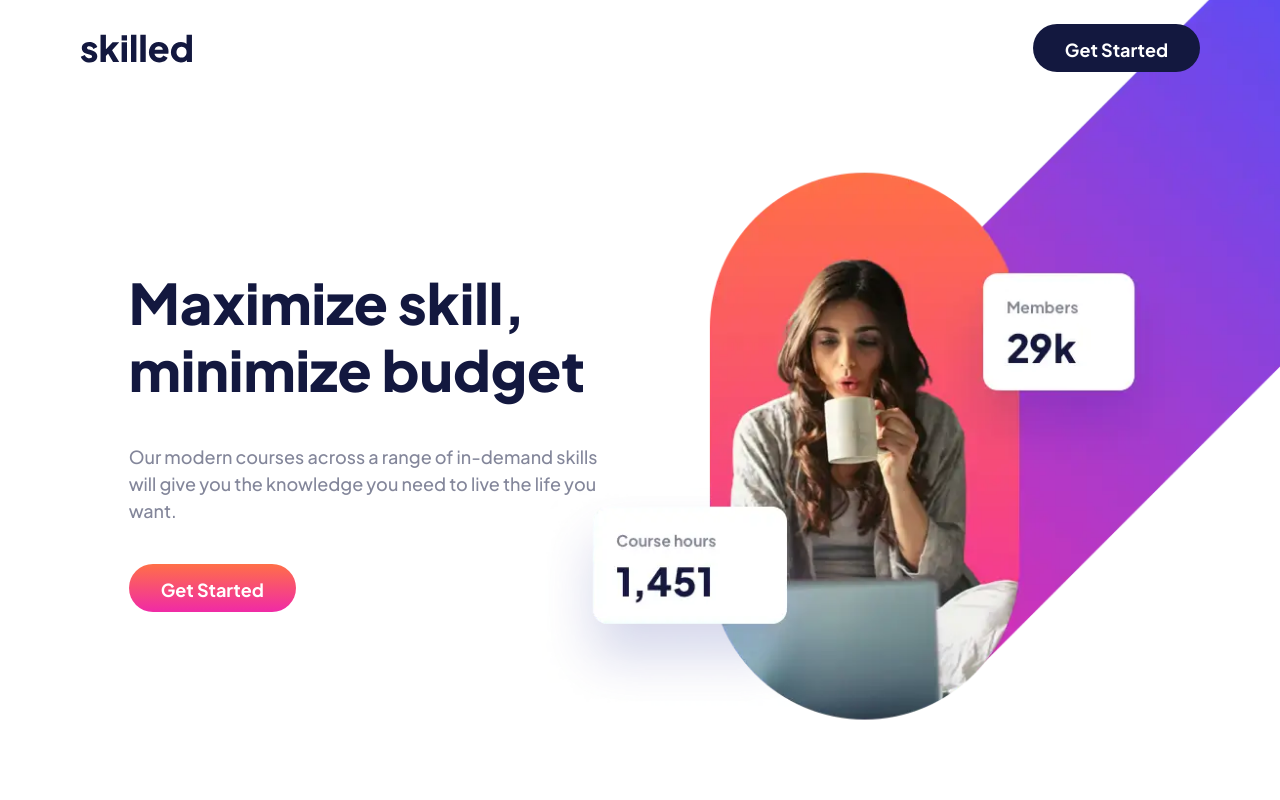
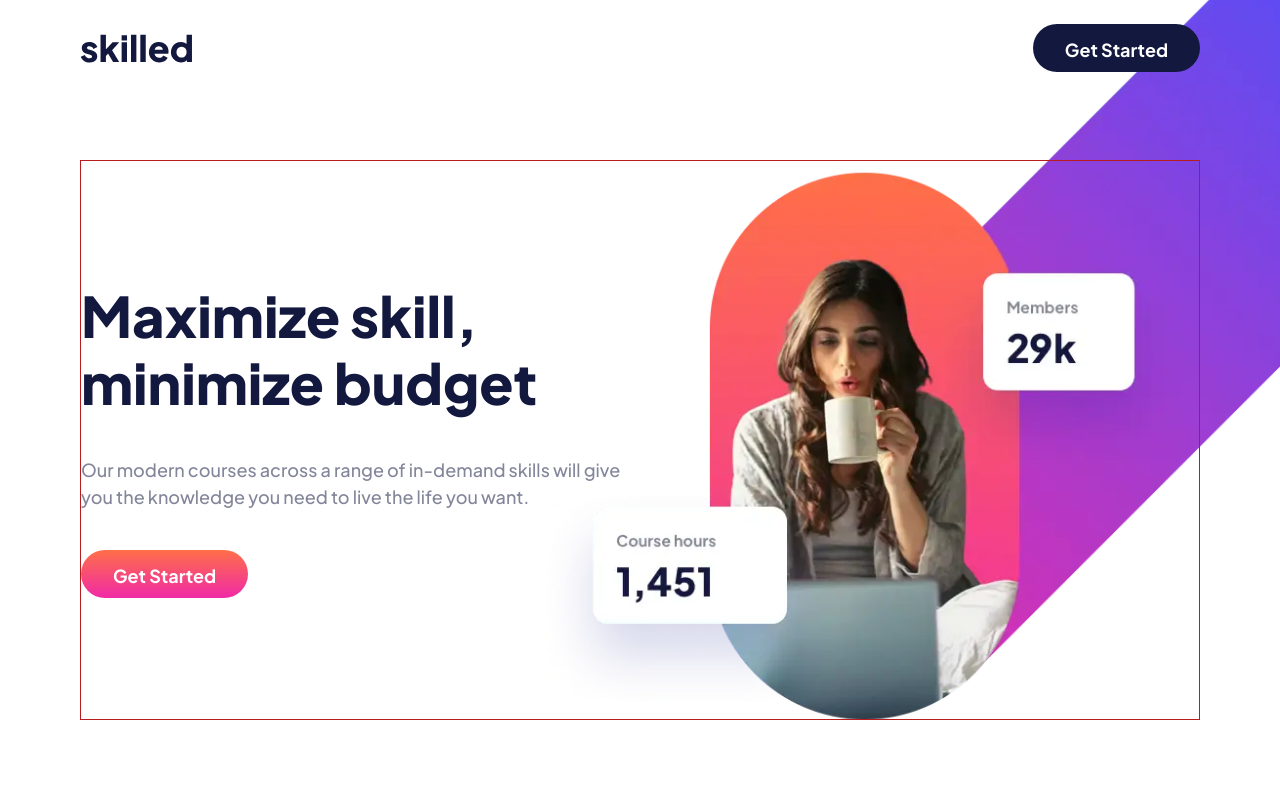
Before and after one commit to avinashradlabstech/skilled-elearning-landing-page, a React (Vite) app: page / in a window 1280 px wide. Shown: the top 800 px of the page. Built offline with nearby package versions, Linux system fonts and the light colour scheme.

Commit message:
Update Hero.tsx

```diff
--- a/src/components/Hero.tsx
+++ b/src/components/Hero.tsx
@@ -7,7 +7,7 @@ const Hero: React.FC = () => {
   return (
     <>
       <div className="her-section flex flex-col items-center justify-center gap-100 self-stretch px-250 py-800 md:py-800 md:px-550 lg:px-1000 lg:py-800 relative overflow-x-clip">
-        <div className="flex flex-col md:flex-row items-center justify-center gap-600 md:gap-300 md:min-h-[25rem] lg:gap-400 lg:max-w-[1120px] lg:min-h-[35rem]">
+        <div className="flex flex-col md:flex-row items-center justify-center gap-600 md:gap-300 md:min-h-[25rem] lg:gap-400 lg:w-[1120px] border border-red-700 lg:min-h-[35rem]">
           <div className="hero-text-section flex flex-col items-start gap-500 md:w-1/2 md:justify-center">
             <div className="flex flex-col items-start gap-300 lg:gap-500">
               <div className="font-sans font-extrabold leading-48 text-blue-900 text-40 lg:text-56 lg:leading-67.2">
```
